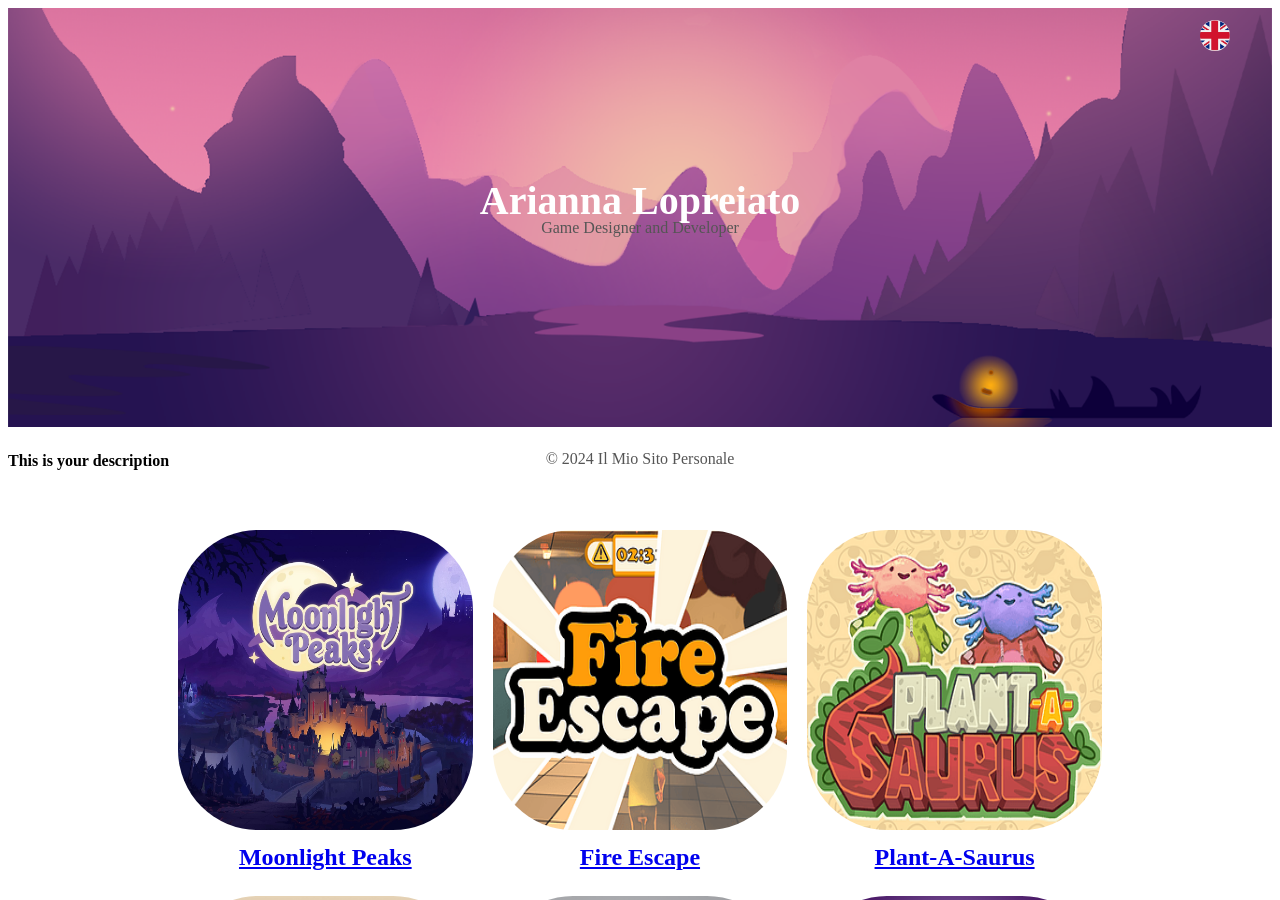
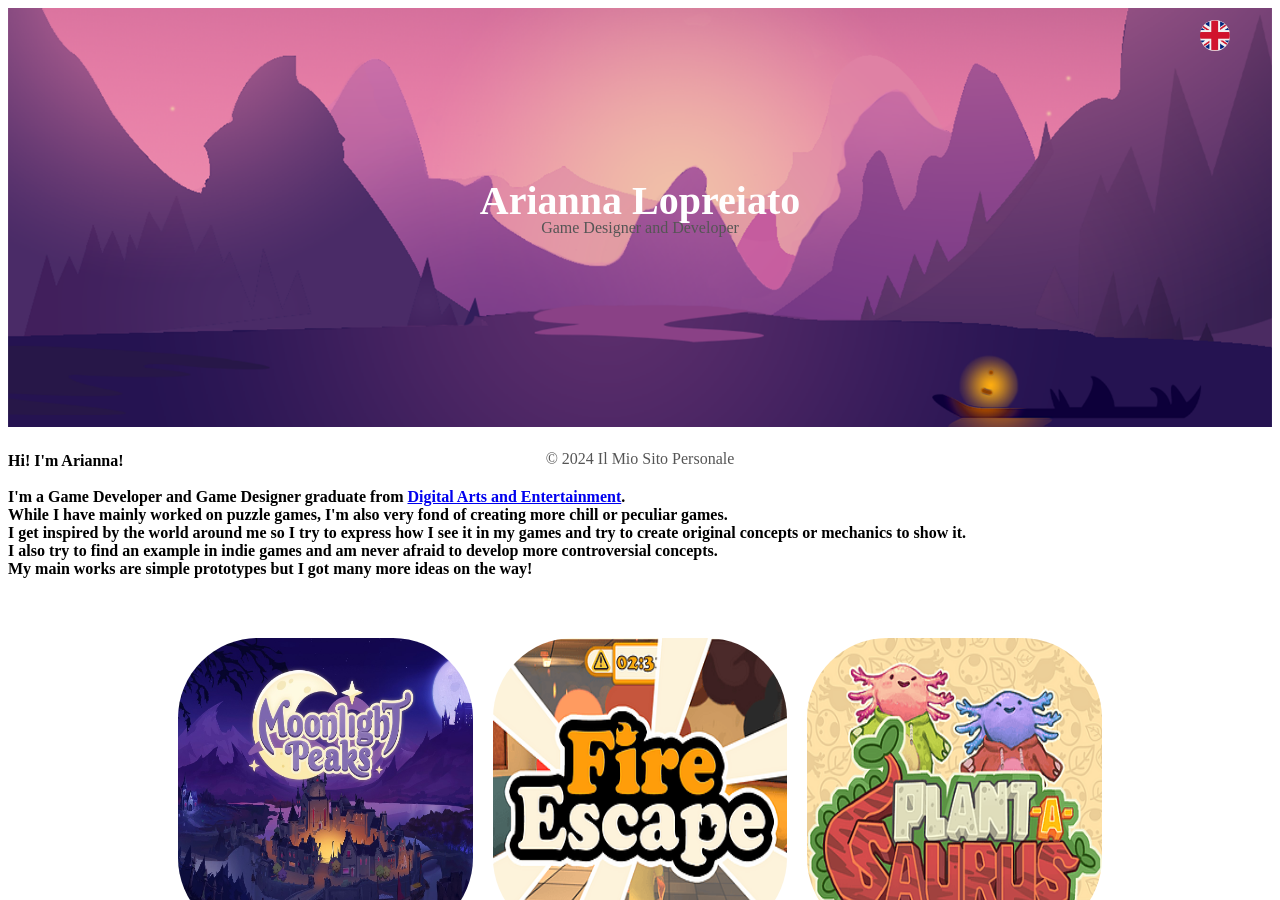
Before and after one commit to ariannalopreiato/ariannalopreiato.github.io, a Jekyll site: the page built from en/index.markdown, in a window 1280 px wide and 900 px high. Built offline with Jekyll 4.4.1, drawn with Linux system fonts in a browser that asks for light colours.

Commit message:
added description

```diff
--- a/en/index.markdown
+++ b/en/index.markdown
@@ -3,5 +3,10 @@ layout: default
 lang: "en"
 header_title: "Arianna Lopreiato"
 header_subtitle: "Game Designer and Developer"
-description: "This is your description"
+description: "Hi! I'm Arianna!<br><br>
+I'm a Game Developer and Game Designer graduate from <a href='https://www.digitalartsandentertainment.com' target='_blank'>Digital Arts and Entertainment</a>.<br>
+While I have mainly worked on puzzle games, I'm also very fond of creating more chill or peculiar games.<br>
+I get inspired by the world around me so I try to express how I see it in my games and try to create original concepts or mechanics to show it.<br>
+I also try to find an example in indie games and am never afraid to develop more controversial concepts.<br>
+My main works are simple prototypes but I got many more ideas on the way!"
 ---
```
